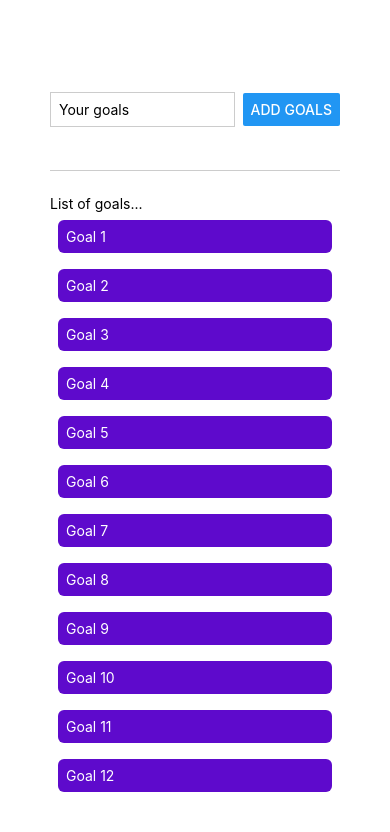
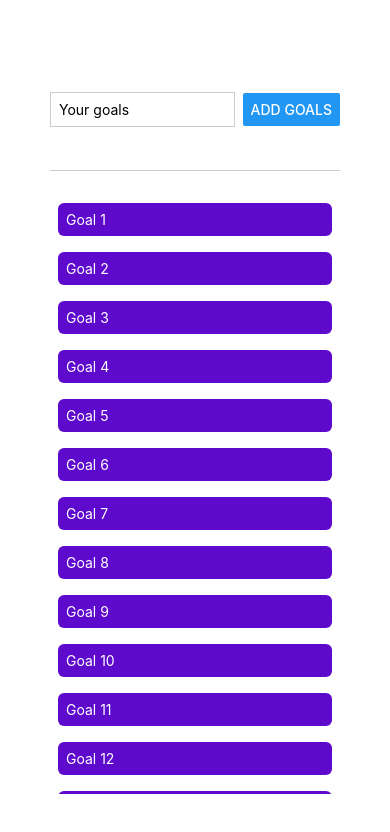
Before and after one commit to nishme0708/RNCourse, a React Native app: screen / in a window 390 px wide. Shown: the top 832 px of the page. Built offline with nearby package versions, Linux system fonts and the light colour scheme.

Commit message:
Add flatlist to the form component

```diff
--- a/Form.js
+++ b/Form.js
@@ -49,14 +49,15 @@ const Form = () => {
         <Button title='Add goals' onPress={addGoal}></Button>
       </View>
       <View style={styles.listContainer}>
-        <ScrollView>
-          <Text>List of goals...</Text>
-          {goals.map((goal, index) => (
-            <View style={styles.goal} key={index}>
-              <Text style={styles.goalText}>{goal}</Text>
+        <FlatList
+          data={goals}
+          keyExtractor={(item, index) => item + index}
+          renderItem={(goalData) => (
+            <View style={styles.goal}>
+              <Text style={styles.goalText}>{goalData.item}</Text>
             </View>
-          ))}
-        </ScrollView>
+          )}
+        ></FlatList>
       </View>
     </View>
   );
```
